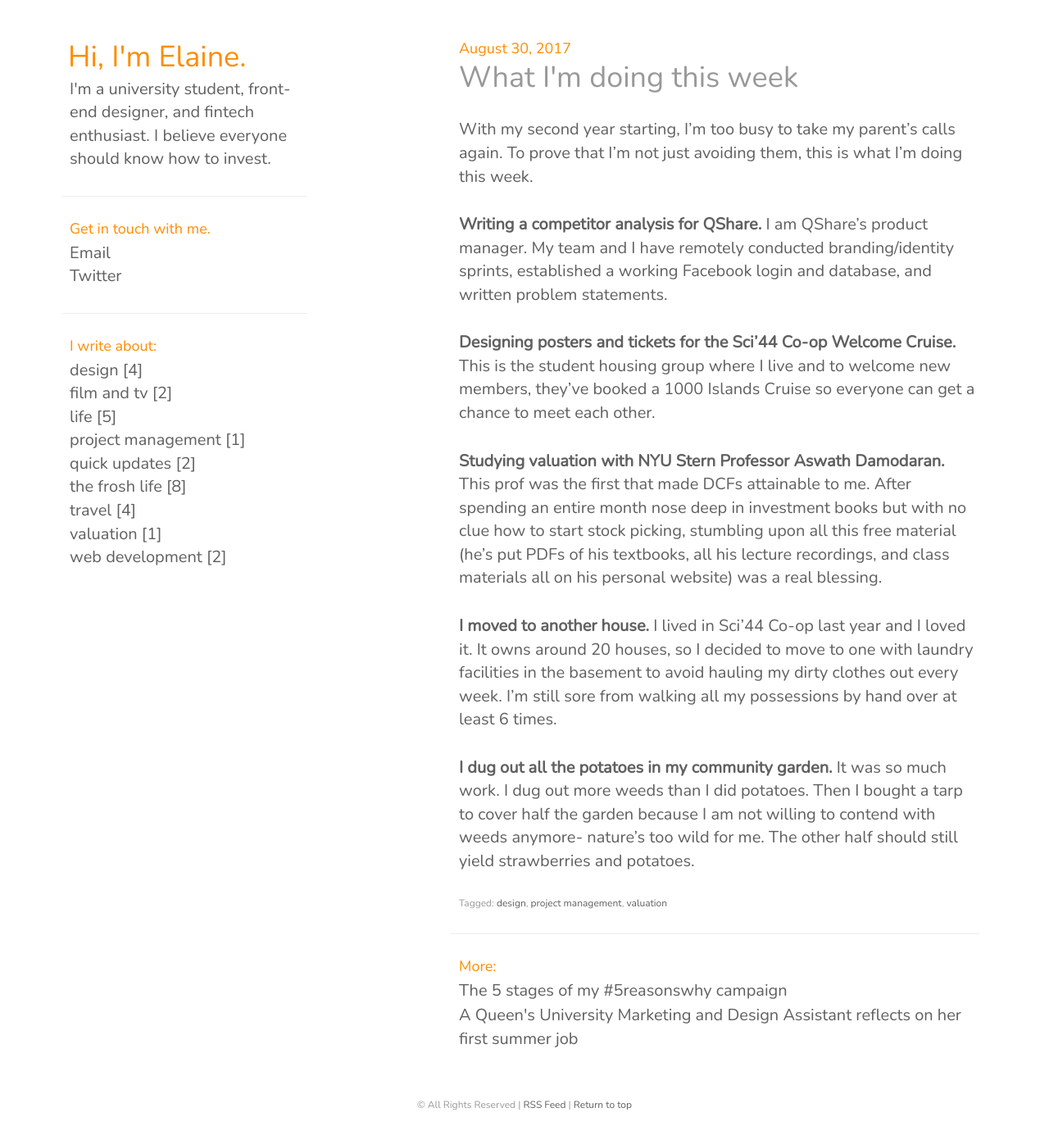
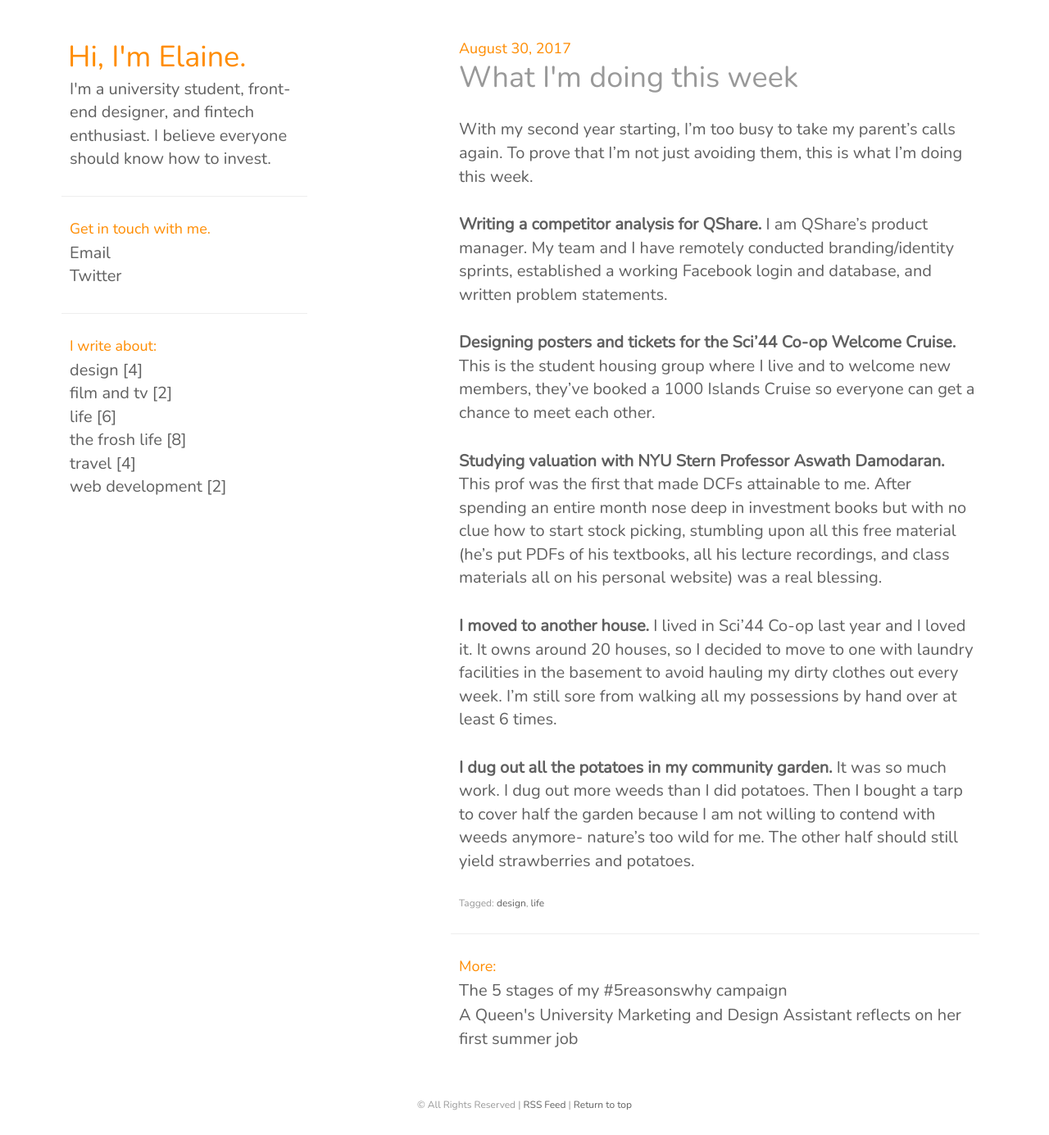
Before and after one commit to elaineg/blog, a Jekyll site: the page built from _posts/2017-08-30-widtw1.md, in a window 1280 px wide and 1385 px high. Shown: the whole window at 82% size. Built offline with Jekyll 4.4.1, drawn with Linux system fonts in a browser that asks for light colours.

Commit message:
got rid of some tags

```diff
--- a/_posts/2017-08-30-widtw1.md
+++ b/_posts/2017-08-30-widtw1.md
@@ -2,7 +2,7 @@
 layout: post
 title: "What I'm doing this week"
 date: 2017-08-30
-tags: [design, project management, valuation]
+tags: [design, life]
 ---
 With my second year starting, I'm too busy to take my parent's calls again. To prove that I'm not just avoiding them, this is what I'm doing this week.
 
```
Also changed, not shown: _posts/2016-11-01-quick-updates.md (+1 -1 lines), _posts/2016-11-17-inconsistent-posting-loses-the-race.md (+1 -1 lines).
